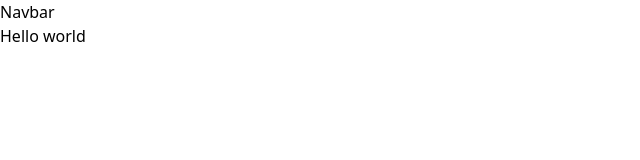
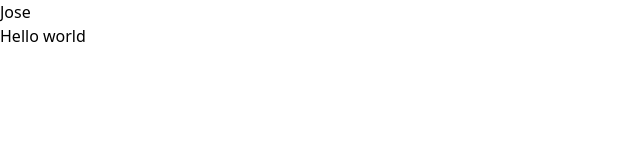
Before and after one commit to dungminhnguyen257/portfolio-project, a Next.js app: page / in a window 1280 px wide. Shown: the top 160 px of the page, without its empty margins (0-640 px from the left). Built offline with nearby package versions, Linux system fonts and the light colour scheme.

Commit message:
adding navbar

```diff
--- a/components/Navbar.tsx
+++ b/components/Navbar.tsx
@@ -1,9 +1,47 @@
-import React from 'react'
+"use client"; // this is a client component
+import React, { useState } from "react";
+import { Link } from "react-scroll/modules";
+import { useTheme } from "next-themes";
+import { RiMoonFill, RiSunLine } from "react-icons/ri";
+import { IoMdMenu, IoMdClose } from "react-icons/io";
+
+interface NavItem {
+  label: string;
+  page: string;
+}
+
+const NAV_ITEMS: Array<NavItem> = [
+  {
+    label: "Home",
+    page: "home",
+  },
+  {
+    label: "About",
+    page: "about",
+  },
+  {
+    label: "Projects",
+    page: "projects",
+  },
+];
 
 export const Navbar = () => {
-  return (
-    <div>Navbar</div>
-  )
-}
+  const {systemTheme, theme, setTheme} = useTheme()
+  const currentTheme = theme === "system" ? systemTheme : theme
+  const [navbar, setNavbar] = useState(false)
 
-export default Navbar
+    return <header>
+      <div>
+        <div>
+          <div>
+            <h2>Jose</h2>
+          </div>
+        </div>
+        <div></div>
+      </div>
+    </header>
+
+  return <div>Navbar</div>;
+};
+
+export default Navbar;
```
Also changed, not shown: 1 other file (tests, documents, lock files or other folders).
